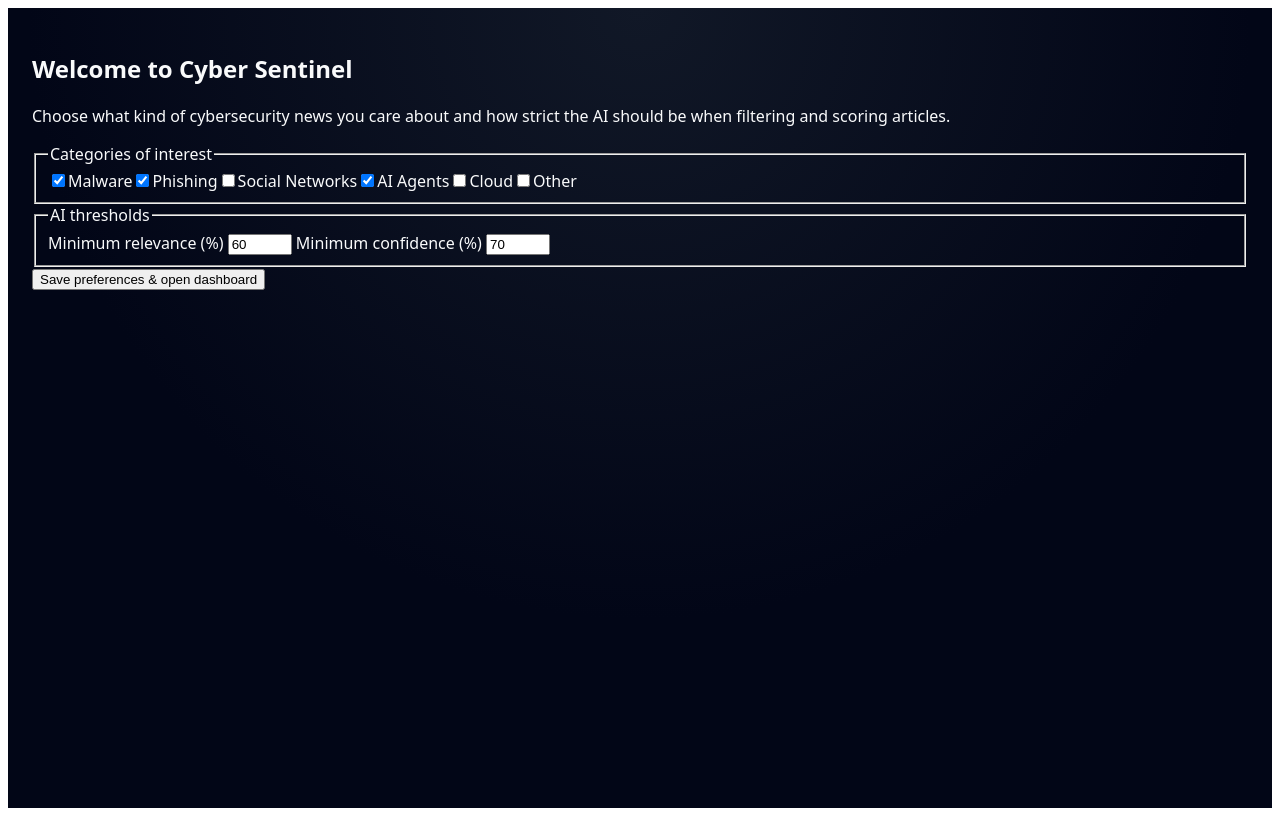
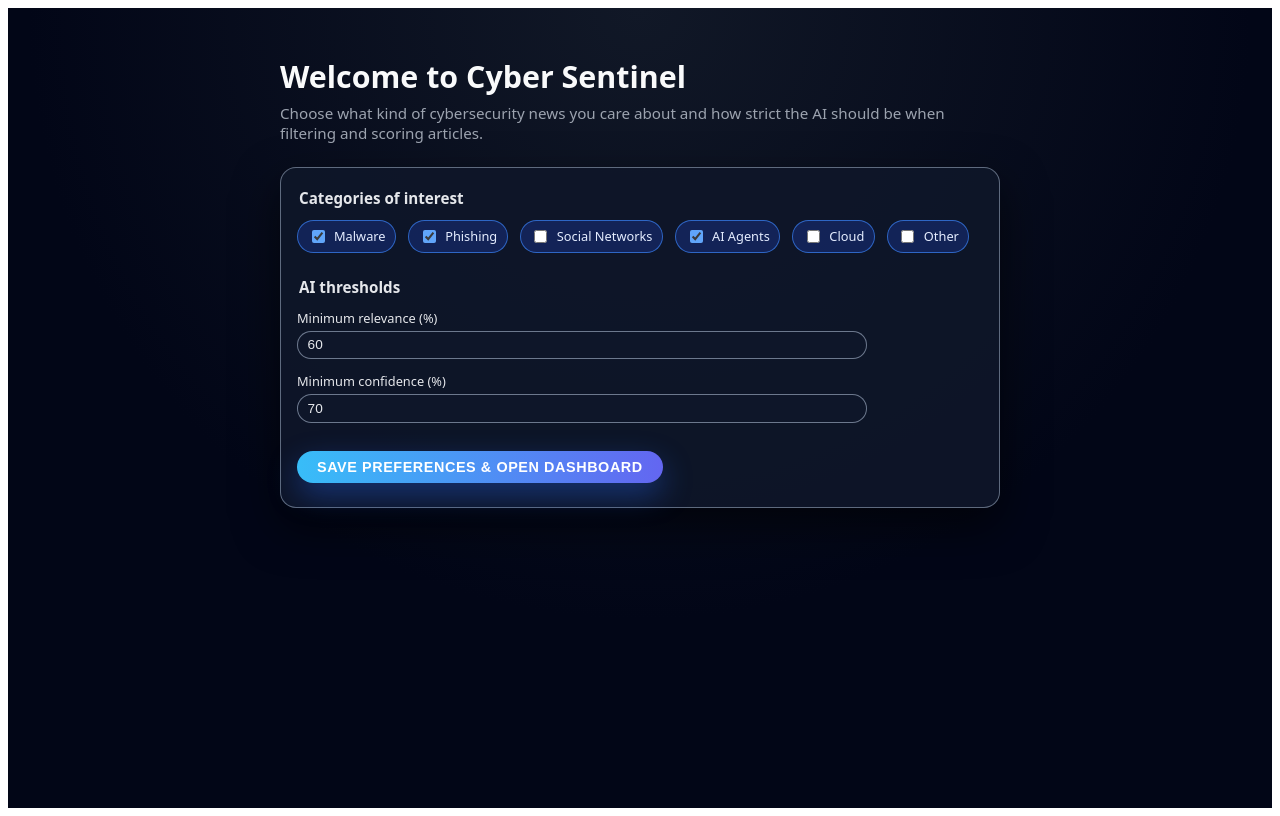
Before and after one commit to bmlikota/cyber-sheep-ui, an Angular app: page /onboarding in a window 1280 px wide. Built offline with nearby package versions, Linux system fonts and the light colour scheme.

Commit message:
add filter to dashboard

```diff
--- a/src/app/features/dashboard/dashboard.html
+++ b/src/app/features/dashboard/dashboard.html
@@ -17,10 +17,29 @@
         </span>
     </div>
 
+    <div class="dashboard__filters-right">
+        <input
+            type="search"
+            class="dashboard__search"
+            placeholder="Search in title, summary, categories…"
+            #searchBox
+            [value]="searchTerm()"
+            (input)="searchTerm.set(searchBox.value)"
+            />
+
         <a routerLink="/onboarding" class="dashboard__filters-link">
         Adjust preferences
         </a>
+    </div>
     </section>
+
+    <p class="dashboard__results">
+        Showing
+        <strong>{{ resultsStats().visible }}</strong>
+        of
+        <strong>{{ resultsStats().total }}</strong>
+        articles that match your preferences and search.
+    </p>
 
   @if (loading()) {
     <p class="dashboard__loading">Loading latest news…</p>
--- a/src/app/features/dashboard/dashboard.scss
+++ b/src/app/features/dashboard/dashboard.scss
@@ -93,3 +93,58 @@
     align-items: flex-start;
   }
 }
+
+.dashboard__filters-right {
+  display: flex;
+  align-items: center;
+  gap: 0.5rem;
+}
+
+.dashboard__search {
+  min-width: 200px;
+  padding: 0.3rem 0.6rem;
+  border-radius: 999px;
+  border: 1px solid rgba(148, 163, 184, 0.7);
+  background: rgba(15, 23, 42, 0.95);
+  color: #e5e7eb;
+  font-size: 0.8rem;
+}
+
+.dashboard__search::placeholder {
+  color: #6b7280;
+}
+
+.dashboard__search:focus {
+  outline: none;
+  border-color: rgba(96, 165, 250, 0.9);
+  box-shadow: 0 0 0 1px rgba(96, 165, 250, 0.8);
+}
+
+@media (max-width: 640px) {
+  .dashboard__filters-right {
+    width: 100%;
+    flex-direction: column;
+    align-items: stretch;
+  }
+
+  .dashboard__search {
+    width: 100%;
+  }
+}
+
+.dashboard__results {
+  margin: 0.25rem 0 0.5rem;
+  font-size: 0.8rem;
+  color: #9ca3af;
+}
+
+.dashboard__results strong {
+  font-weight: 600;
+  color: #e5e7eb;
+}
+
+.dashboard__empty {
+  margin-top: 1.25rem;
+  font-size: 0.9rem;
+  color: #9ca3af;
+}
--- a/src/app/features/dashboard/dashboard.ts
+++ b/src/app/features/dashboard/dashboard.ts
@@ -18,6 +18,16 @@ export class Dashboard implements OnInit {
 
   news = signal<News[]>([]);
   loading = signal(true);
+
+  // NEW: search term
+  searchTerm = signal('');
+
+  resultsStats = computed(() => {
+    const total = this.news().length;
+    const visible = this.filteredNews().length;
+
+    return { total, visible };
+  });
 
   filtersSummary = computed(() => {
     const selected = this.prefs.selectedCategories();
@@ -40,19 +50,27 @@ export class Dashboard implements OnInit {
     const selected = this.prefs.selectedCategories();
     const minRel = this.prefs.minRelevance();
     const minConf = this.prefs.minConfidence();
+    const term = this.searchTerm().trim().toLowerCase();
 
     return items.filter(item => {
       const categoryMatch =
         selected.length === 0 ||
         item.categories.some(c => selected.includes(c as any));
 
-      return (
-        categoryMatch &&
+      const passesThresholds =
         item.relevanceScore >= minRel &&
-        item.confidenceScore >= minConf
-      );
+        item.confidenceScore >= minConf;
+
+      const passesSearch =
+        term.length === 0 ||
+        item.title.toLowerCase().includes(term) ||
+        item.summary.toLowerCase().includes(term) ||
+        item.categories.some(c => c.toLowerCase().includes(term));
+
+      return categoryMatch && passesThresholds && passesSearch;
     });
   });
+
 
   ngOnInit(): void {
     this.newsService.getNews().subscribe(items => {
--- a/src/app/features/onboarding/onboarding.scss
+++ b/src/app/features/onboarding/onboarding.scss
@@ -0,0 +1,155 @@
+.onboarding {
+  max-width: 720px;
+  margin: 0 auto;
+  padding: 1.5rem 1rem 2.5rem;
+  color: #f9fafb;
+}
+
+.onboarding h1 {
+  margin: 0 0 0.4rem;
+  font-size: 1.9rem;
+  font-weight: 600;
+}
+
+.onboarding > p {
+  margin: 0 0 1.5rem;
+  color: #9ca3af;
+  font-size: 0.95rem;
+}
+
+.onboarding__form {
+  display: flex;
+  flex-direction: column;
+  gap: 1.5rem;
+  padding: 1.25rem 1rem 1.5rem;
+  border-radius: 16px;
+  background: rgba(15, 23, 42, 0.9);
+  border: 1px solid rgba(148, 163, 184, 0.6);
+  box-shadow: 0 18px 45px rgba(0, 0, 0, 0.6);
+}
+
+.onboarding__form fieldset {
+  border: none;
+  padding: 0;
+  margin: 0;
+}
+
+.onboarding__form legend {
+  font-size: 0.95rem;
+  font-weight: 600;
+  margin-bottom: 0.75rem;
+  color: #e5e7eb;
+}
+
+/* Categories */
+
+.onboarding__categories {
+  display: flex;
+  flex-wrap: wrap;
+  gap: 0.5rem 0.75rem;
+}
+
+.checkbox-row {
+  display: inline-flex;
+  align-items: center;
+  gap: 0.4rem;
+  padding: 0.35rem 0.6rem;
+  border-radius: 999px;
+  background: rgba(30, 64, 175, 0.35);
+  border: 1px solid rgba(59, 130, 246, 0.7);
+  font-size: 0.8rem;
+  color: #e5edff;
+  cursor: pointer;
+  user-select: none;
+}
+
+.checkbox-row input {
+  accent-color: #60a5fa;
+}
+
+/* Thresholds */
+
+.onboarding__thresholds {
+  display: grid;
+  grid-template-columns: 1fr;
+  gap: 0.85rem 1rem;
+}
+
+.onboarding__thresholds label {
+  display: flex;
+  flex-direction: column;
+  gap: 0.25rem;
+  font-size: 0.8rem;
+  color: #e5e7eb;
+}
+
+.onboarding__thresholds input[type='number'] {
+  width: 80%;
+  padding: 0.35rem 0.6rem;
+  border-radius: 999px;
+  border: 1px solid rgba(148, 163, 184, 0.7);
+  background: rgba(15, 23, 42, 0.95);
+  color: #e5e7eb;
+  font-size: 0.85rem;
+}
+
+.onboarding__thresholds input[type='number']::placeholder {
+  color: #6b7280;
+}
+
+.onboarding__thresholds input[type='number']:focus {
+  outline: none;
+  border-color: rgba(96, 165, 250, 0.9);
+  box-shadow: 0 0 0 1px rgba(96, 165, 250, 0.8);
+}
+
+/* Primary button – reuse look from rest of app if you have one */
+
+.primary-button {
+  align-self: flex-start;
+  margin-top: 0.25rem;
+  padding: 0.5rem 1.25rem;
+  border-radius: 999px;
+  border: none;
+  background: linear-gradient(90deg, #38bdf8, #6366f1);
+  color: white;
+  font-size: 0.9rem;
+  font-weight: 600;
+  letter-spacing: 0.04em;
+  text-transform: uppercase;
+  cursor: pointer;
+  box-shadow: 0 12px 30px rgba(37, 99, 235, 0.4);
+  transition:
+    transform 0.1s ease-out,
+    box-shadow 0.1s ease-out,
+    filter 0.1s ease-out;
+}
+
+.primary-button:hover {
+  filter: brightness(1.05);
+  transform: translateY(-1px);
+  box-shadow: 0 16px 40px rgba(37, 99, 235, 0.55);
+}
+
+.primary-button:active {
+  transform: translateY(0);
+  box-shadow: 0 8px 20px rgba(37, 99, 235, 0.4);
+}
+
+/* Mobile tweaks */
+
+@media (max-width: 640px) {
+  .onboarding {
+    padding-inline: 1rem;
+  }
+
+  .onboarding__thresholds {
+    grid-template-columns: repeat(2, minmax(0, 1fr));
+  }
+
+  .primary-button {
+    width: 100%;
+    text-align: center;
+    justify-content: center;
+  }
+}
```
Lines whose indentation alone changed are shown as unchanged.
